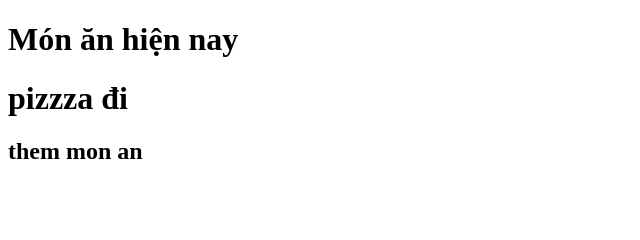
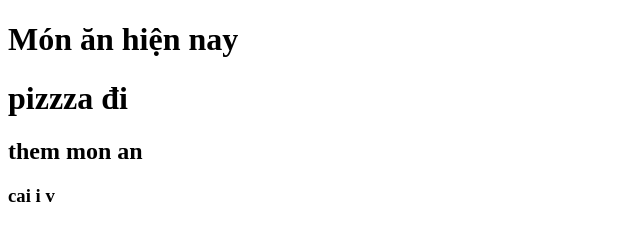
Before and after one commit to 010100111Tan/duan5, a plain HTML site: page index2.html in a window 1280 px wide. Shown: the full height of the page, 0-640 px from the left. Drawn offline with Linux system fonts and the light colour scheme.

Commit message:
suatiepv1

```diff
--- a/index2.html
+++ b/index2.html
@@ -9,5 +9,6 @@
     <h1>Món ăn hiện nay</h1>
     <h1>pizzza đi</h1>
     <h2>them mon an</h2>
+    <h3>cai i v</h3>
   </body>
 </html>
```
